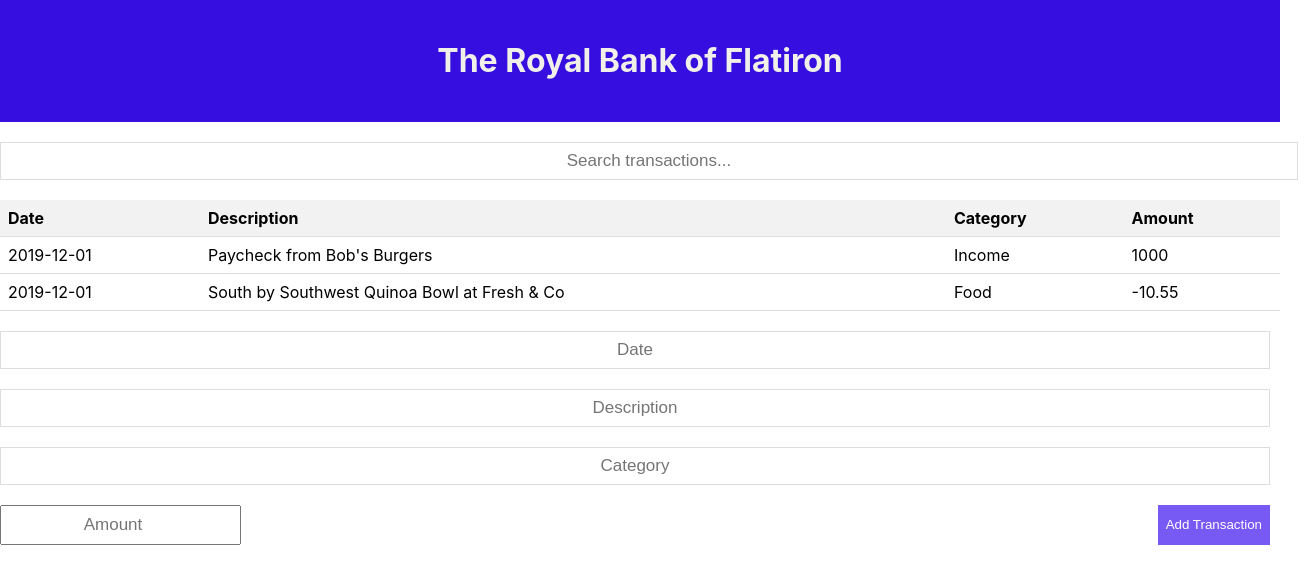
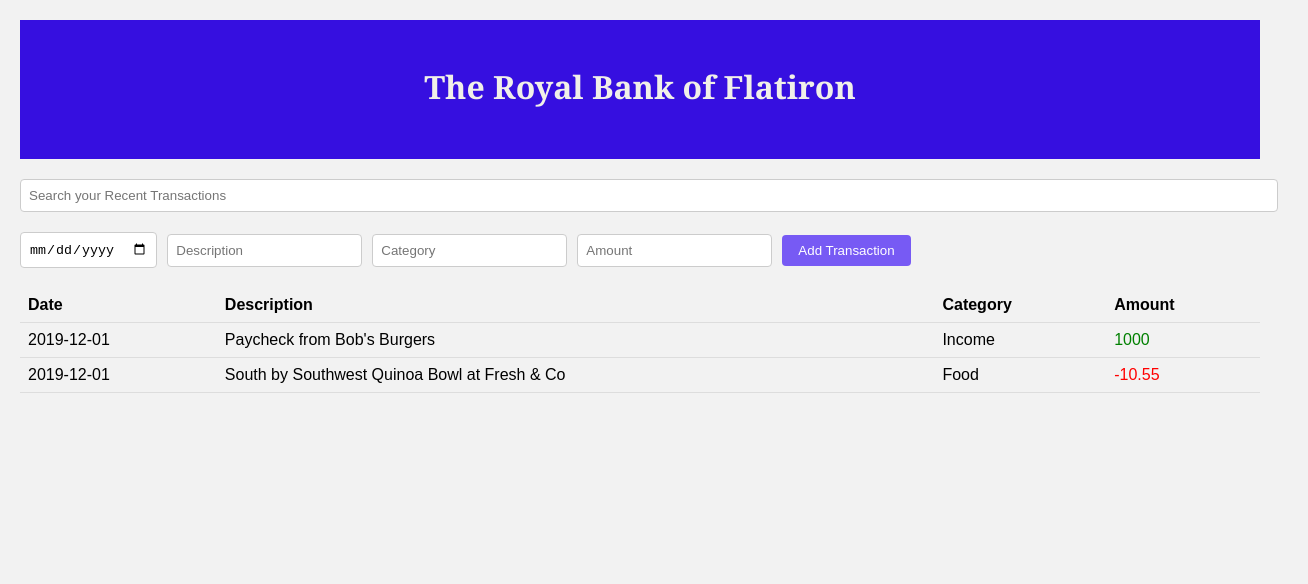
Before and after one commit to l3xst1ng/Matt-Phase-2-Week-1-Code-Challenge---Bank-of-Flatiron, a React (Create React App) app: page / in a window 1280 px wide. Shown: the top 584 px of the page, 1308 px wide, since content can reach past the window. Built offline with nearby package versions, Linux system fonts and the light colour scheme.

Commit message:
updated and restructured components code and updated readme.md

```diff
--- a/package.json
+++ b/package.json
@@ -7,6 +7,7 @@
     "@testing-library/react": "^13.4.0",
     "@testing-library/user-event": "^13.5.0",
     "react": "^18.3.1",
+    "react-datepicker": "^6.9.0",
     "react-dom": "^18.3.1",
     "react-scripts": "5.0.1",
     "web-vitals": "^2.1.4"
--- a/src/App.css
+++ b/src/App.css
@@ -36,3 +36,25 @@
     transform: rotate(360deg);
   }
 }
+body {
+  font-family: Georgia, "Times New Roman", Times, serif;
+  margin: 0;
+  padding: 20px;
+  background-color: #f2f2f2;
+}
+
+h1 {
+  color: white;
+  padding: 10px;
+  margin-top: 15px;
+}
+
+.search-bar {
+  margin-bottom: 20px;
+}
+
+.transaction-form {
+  display: flex;
+  align-items: center;
+  margin-bottom: 20px;
+}
--- a/src/App.js
+++ b/src/App.js
@@ -1,39 +1,43 @@
 import React, { useState } from "react";
-import TransactionsTable from "./components/TransactionsTable";
+import TransactionTable from "./components/TransactionsTable";
 import TransactionForm from "./components/TransactionForm";
 import SearchBar from "./components/SearchBar";
+import "react-datepicker/dist/react-datepicker.css";
+import "./App.css";
 
-const App = () => {
-  const [transactions, setTransactions] = useState([
+// Defined the placeholder transactions data
+function App() {
+  const initialTransactions = [
     {
-      id: 1,
       date: "2019-12-01",
       description: "Paycheck from Bob's Burgers",
       category: "Income",
       amount: 1000,
     },
     {
-      id: 2,
       date: "2019-12-01",
       description: "South by Southwest Quinoa Bowl at Fresh & Co",
       category: "Food",
       amount: -10.55,
     },
-  ]);
-  const [filteredTransactions, setFilteredTransactions] =
-    useState(transactions);
+  ];
+  const [transactions, setTransactions] = useState([...initialTransactions]);
+  const [searchTerm, setSearchTerm] = useState("");
 
+  // Function to add a new transaction
   const addTransaction = (newTransaction) => {
     setTransactions([...transactions, newTransaction]);
-    setFilteredTransactions([...transactions, newTransaction]);
   };
 
-  const handleSearch = (searchTerm) => {
-    const filtered = transactions.filter((transaction) =>
-      transaction.description.toLowerCase().includes(searchTerm.toLowerCase())
-    );
-    setFilteredTransactions(filtered);
+  // Function to handle search term changes
+  const handleSearch = (term) => {
+    setSearchTerm(term);
   };
+
+  // Filter transactions based on search term using filter method
+  const filteredTransactions = transactions.filter((transaction) =>
+    transaction.description.toLowerCase().includes(searchTerm.toLowerCase())
+  );
 
   return (
     <div>
@@ -42,11 +46,11 @@ const App = () => {
       </div>
       <div>
         <SearchBar onSearch={handleSearch} />
-        <TransactionsTable transactions={filteredTransactions} />
-        <TransactionForm addTransaction={addTransaction} />
+        <TransactionForm onSubmit={addTransaction} />
+        <TransactionTable transactions={filteredTransactions} />
       </div>
     </div>
   );
-};
+}
 
 export default App;
--- a/src/components/SearchBar.css
+++ b/src/components/SearchBar.css
@@ -1,11 +1,10 @@
-input[type="text"] {
-  width: 100%;
-  padding: 8px;
+.search-bar {
   margin-bottom: 20px;
-  border: 1px solid #ddd;
 }
 
-input[placeholder] {
-  text-align: center;
-  font-size: 17px;
+.search-bar input {
+  padding: 8px;
+  width: 100%;
+  border: 1px solid #ccc;
+  border-radius: 4px;
 }
--- a/src/components/SearchBar.js
+++ b/src/components/SearchBar.js
@@ -1,21 +1,27 @@
 import React, { useState } from "react";
 import "./SearchBar.css";
 
+// search transactions
 const SearchBar = ({ onSearch }) => {
+  // State for search
   const [searchTerm, setSearchTerm] = useState("");
 
-  const handleChange = (e) => {
+  // Function to handle search term change
+
+  const handleSearch = (e) => {
     setSearchTerm(e.target.value);
-    onSearch(e.target.value);
+    onSearch(e.target.value); // To call the onSearch function with the search term
   };
 
   return (
-    <input
-      type="text"
-      placeholder="Search transactions..."
-      value={searchTerm}
-      onChange={handleChange}
-    />
+    <div className="search-bar">
+      <input
+        type="text"
+        placeholder="Search your Recent Transactions"
+        value={searchTerm}
+        onChange={handleSearch}
+      />
+    </div>
   );
 };
 
--- a/src/components/TransactionForm.css
+++ b/src/components/TransactionForm.css
@@ -1,24 +1,25 @@
-form {
+.transaction-form {
   display: flex;
-  flex-wrap: wrap;
-  justify-content: space-between;
-  margin-bottom: 20px;
+  align-items: center;
+  margin-top: 20px;
 }
 
-input,
-button {
+.transaction-form input {
   padding: 8px;
   margin-right: 10px;
-  margin-bottom: 10px;
+  border: 1px solid #ccc;
+  border-radius: 4px;
 }
 
-button {
+.transaction-form button {
+  padding: 8px 16px;
   background-color: #775af4;
   color: white;
   border: none;
+  border-radius: 4px;
   cursor: pointer;
 }
 
-button:hover {
+.transaction-form button:hover {
   background-color: #45a049;
 }
--- a/src/components/TransactionForm.js
+++ b/src/components/TransactionForm.js
@@ -1,57 +1,71 @@
 import React, { useState } from "react";
 import "./TransactionForm.css";
 
-const AddTransactionForm = ({ addTransaction }) => {
-  const [formData, setFormData] = useState({
-    date: "",
-    description: "",
-    category: "",
-    amount: "",
-  });
+// Component for adding new transactions
+const TransactionForm = ({ onSubmit }) => {
+  const [date, setDate] = useState("");
+  const [description, setDescription] = useState("");
+  const [category, setCategory] = useState("");
+  const [amount, setAmount] = useState("");
 
-  const handleChange = (e) => {
-    setFormData({ ...formData, [e.target.name]: e.target.value });
+  // Function to handle form submission
+  const handleSubmit = (e) => {
+    e.preventDefault();
+    const newTransaction = {
+      date,
+      description,
+      category,
+      amount: parseFloat(amount),
+    };
+
+    //Calling the onSubmit function with the new transaction
+    onSubmit(newTransaction);
+    resetForm();
   };
 
-  const handleSubmit = (e) => {
-    e.preventDefault();
-    addTransaction({ ...formData, id: Date.now() });
-    setFormData({ date: "", description: "", category: "", amount: "" });
+  // Function to reset the form fields
+  const resetForm = () => {
+    setDate("");
+    setDescription("");
+    setCategory("");
+    setAmount("");
   };
 
   return (
-    <form onSubmit={handleSubmit}>
+    <form className="transaction-form" onSubmit={handleSubmit}>
+      {/*  component for user to pick a date*/}
       <input
-        type="text"
-        name="date"
-        placeholder="Date"
-        value={formData.date}
-        onChange={handleChange}
+        type="date"
+        value={date}
+        onChange={(e) => setDate(e.target.value)}
+        placeholder="mm/dd/yyyy"
+        required
       />
       <input
         type="text"
-        name="description"
+        value={description}
+        onChange={(e) => setDescription(e.target.value)}
         placeholder="Description"
-        value={formData.description}
-        onChange={handleChange}
+        required
       />
       <input
         type="text"
-        name="category"
+        value={category}
+        onChange={(e) => setCategory(e.target.value)}
         placeholder="Category"
-        value={formData.category}
-        onChange={handleChange}
+        required
       />
       <input
         type="number"
-        name="amount"
+        value={amount}
+        onChange={(e) => setAmount(e.target.value)}
         placeholder="Amount"
-        value={formData.amount}
-        onChange={handleChange}
+        required
       />
+      {/* //submit button */}
       <button type="submit">Add Transaction</button>
     </form>
   );
 };
 
-export default AddTransactionForm;
+export default TransactionForm;
--- a/src/components/TransactionsTable.css
+++ b/src/components/TransactionsTable.css
@@ -1,20 +1,20 @@
-table {
+.transaction-table {
   width: 100%;
   border-collapse: collapse;
-  margin-bottom: 20px;
+  font-family: Arial, sans-serif;
 }
 
-th,
-td {
+.transaction-table th,
+.transaction-table td {
   padding: 8px;
   text-align: left;
   border-bottom: 1px solid #ddd;
 }
 
-th {
+.transaction-table th {
   background-color: #f2f2f2;
 }
 
-#Amount {
-  margin-left: 10px;
+.transaction-table tr:hover {
+  background-color: #f5f5f5;
 }
--- a/src/components/TransactionsTable.js
+++ b/src/components/TransactionsTable.js
@@ -1,24 +1,29 @@
 import React from "react";
 import "./TransactionsTable.css";
 
-const TransactionTable = ({ transactions }) => {
+// Displaying the transactions table
+const TransactionsTable = ({ transactions }) => {
   return (
-    <table>
+    <table className="transaction-table">
       <thead>
         <tr>
           <th>Date</th>
           <th>Description</th>
           <th>Category</th>
-          <th id>Amount</th>
+          <th>Amount</th>
         </tr>
       </thead>
       <tbody>
-        {transactions.map((transaction) => (
-          <tr key={transaction.id}>
+        {transactions.map((transaction, index) => (
+          <tr key={index}>
             <td>{transaction.date}</td>
             <td>{transaction.description}</td>
             <td>{transaction.category}</td>
-            <td>{transaction.amount}</td>
+
+            {/* added feature to change amount color based (red) positive or (green )negative */}
+            <td style={{ color: transaction.amount >= 0 ? "green" : "red" }}>
+              {transaction.amount}
+            </td>
           </tr>
         ))}
       </tbody>
@@ -26,4 +31,4 @@ const TransactionTable = ({ transactions }) => {
   );
 };
 
-export default TransactionTable;
+export default TransactionsTable;
--- a/src/index.css
+++ b/src/index.css
@@ -18,7 +18,7 @@ code {
 }
 
 #background-container {
-  background-color: rgb(54, 15, 224); /* Example style */
+  background-color: rgb(54, 15, 224);
   padding: 20px;
   margin-bottom: 20px;
 }
```
Also changed, not shown: 2 other files (tests, documents, lock files or other folders).
